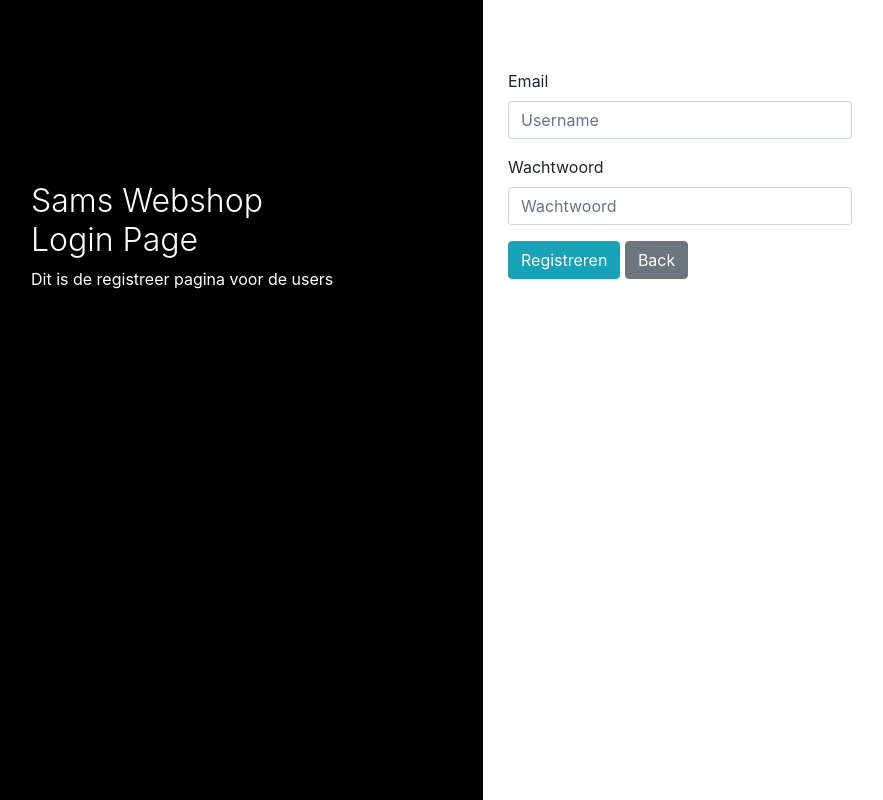
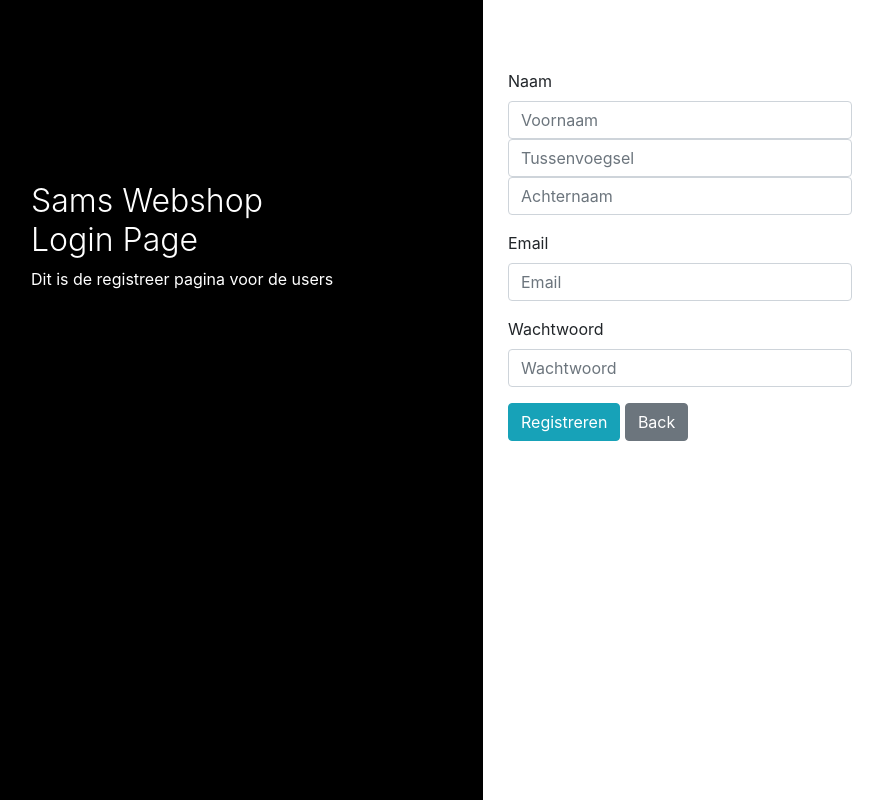
Before and after one commit to Siluq/webshop, a PHP site: page /school/view/register_user.php in a window 1280 px wide. Shown: the whole page, without its empty margins (29-912 px from the left). Run offline with PHP 8.4, Linux system fonts and the light colour scheme; some libraries are stand-ins or nearby versions.

Commit message:
login en dashboard
Login is nu helemaal af en ben begonnen aan het dashboard voor user en admin

```diff
--- a/assets/css/style.css
+++ b/assets/css/style.css
@@ -7,6 +7,12 @@
     height: 100%;
     background-color: #000;
     overflow-x: hidden;
+    padding-top: 20px;
+}
+
+.nav {
+    width: 100%;
+    background-color: #000;
     padding-top: 20px;
 }
 
@@ -66,3 +72,12 @@
 .btn-black {
     background-color: #000 !important;
     color: #fff;
+}
+
+.logout-button {
+    position: relative;
+    background-color: red;
+    color: white;
+    margin: 5px;
+    left: 90%;
+}
--- a/home_user.php
+++ b/home_user.php
@@ -28,7 +28,7 @@
     <div class="main">
         <div class="col-md-6 col-sm-12">
             <div class="login-form">
-                <form method="post" action="<?= BASEHREF;?>src/login_user.php">
+                <form method="post" action="<?= BASEHREF;?>home_user.php">
                <form>
                   <div class="form-group">
                      <label>E-mail adres</label>
@@ -36,7 +36,7 @@
                   </div>
                   <div class="form-group">
                      <label>Wachtwoord</label>
-                     <input type="password" class="form-control" name="field_password" placeholder="Password">
+                     <input type="password" class="form-control" name="field_user_password" placeholder="Password">
                   </div>
                   <button type="submit" name="login" class="btn btn-info">Login</button>
                   <a href="<?php echo BASEHREF; ?>view/register_user.php" class="btn btn-black">Registreer</a>
--- a/src/login_admin.php
+++ b/src/login_admin.php
@@ -49,7 +49,7 @@ function logIn(){
       if (password_verify($field_password, $admin['admin_password'])) {
         //Success! if given password and hash match other wise it will return false.
         $_SESSION['username'] = $username;
-        echo "Hallo je bent ingelogd";
+        echo "Hallo $username je bent ingelogd";
         //hierna kan je nog een header toevoegen die verwijst naar een nieuw php bestand als je bent ingelogd.
 
       }else {
--- a/src/register_user.php
+++ b/src/register_user.php
@@ -8,32 +8,68 @@ function setFormData(){
 
     $_POST;
 
-    $username = mysqli_real_escape_string($con, trim($_POST['field_username']));
-    $password  = mysqli_real_escape_string($con, trim($_POST['field_password']));
+    $firstname = mysqli_real_escape_string($con, trim($_POST['field_firstname']));
+    $tussenvoegsel = mysqli_real_escape_string($con, trim($_POST['field_infixname']));
+    $lastname = mysqli_real_escape_string($con, trim($_POST['field_lastname']));
+    $email = mysqli_real_escape_string($con, trim($_POST['field_email']));
+    $password  = mysqli_real_escape_string($con, trim($_POST['field_user_password']));
 
     // Keep track of validated values
-    $valid = array('field_username'=>false, 'field_password'=>false);
-    // Validate username
-    if( !empty($username) ) {
-    if( strlen($username) >= 2 && strlen($username) <= 20 ) {
-    if( !preg_match('/[^a-zA-Z\s]/', $username) ) {
-        $valid['field_username'] = true;
-        $username = dbp($_POST['field_username']);
-        echo 'Username is OK! <br/>';
+    $valid = array('check_firstname'=>false, 'check_infixname'=>false, 'check_lastname'=>false, 'check_email'=>false, 'check_password'=>false);
+    // Validate firstname
+    if( !empty($firstname) ) {
+        if( strlen($firstname) >= 2 && strlen($firstname) <= 40 ) {
+        if( !preg_match('/[^a-zA-Z\s]/', $firstname) ) {
+            $valid['check_firstname'] = true;
+            $firstName = dbp($_POST['field_firstname']);
+            echo 'Firstname is OK! <br/>';
         }else{
-        echo 'Username can contain only letters!<br/>';
+            echo 'Firstname can contain only letters!<br/>';
         }
         }else{
-    echo 'Username must be between 2 and 20 characters long!<br/>';
+        echo 'Firstname must be between 2 and 40 characters long!<br/>';
         }
         }else{
-    echo 'Username cannot be blank!<br/>';
+        echo 'Firstname cannot be blank!<br/>';
+        }
+        // Validate tussenvoegsel
+        if( !preg_match('/[^a-zA-Z\s]/', $tussenvoegsel) ) {
+            $valid['check_infixname'] = true;
+            $tussenvoegsel = dbp($_POST['field_infixname']);
+                echo 'Tussenvoegsel is OK! <br/>';
+        }else{
+                echo 'Tussenvoegsel can contain only letters!<br/>';
+        }
+
+        // Validate lastname
+        if( !empty($lastname) ) {
+        if( strlen($lastname) >= 2 && strlen($lastname) <= 40 ) {
+        if( !preg_match('/[^a-zA-Z\s]/', $lastname) ) {
+            $valid['check_lastname'] = true;
+            $lastname = dbp($_POST['field_lastname']);
+            echo 'Lastname is OK! <br/>';
+        }else{
+            echo 'Lastname can contain only letters!<br/>';
+        }
+        }else{
+        echo 'Lastname must be between 2 and 40 characters long!<br/>';
+        }
+        }else{
+        echo 'Lastname cannot be blank!<br/>';
+        }
+    // Validate email
+    if( !empty($email) ) {
+        $valid['check_email'] = true;
+        $email = dbp($_POST['field_email']);
+        echo 'Email is OK! <br/>';
+    }else{
+    echo 'Email cannot be blank!<br/>';
     }
     // Validate password
     if( !empty($password) ) {
     if( strlen($password) >= 5 && strlen($password) <= 32 ) {
-    $valid['field_password'] = true;
-    $password = dbp($_POST['field_password']);
+        $valid['check_password'] = true;
+        $password = dbp($_POST['field_user_password']);
         $password = password_hash($password, PASSWORD_BCRYPT, ["cost"=>8]);
         echo 'Password is OK!<br/>';
     }else{
@@ -44,18 +80,19 @@ function setFormData(){
     }
 
 
-    if($valid){
-        $query1 = $con->prepare('INSERT INTO `admin` (`username`, `password`) VALUES (?,?);');
+    if($valid['check_firstname'] && $valid['check_lastname'] && $valid['check_email'] && $valid['check_password']){
+        $query1 = $con->prepare('INSERT INTO `user` (`firstName`, `middleName`, `lastName`, `email`, `user_password`) VALUES (?,?,?,?,?);');
     if ($query1 === false) {
         echo mysqli_error($con)." - ";
         exit(__LINE__);
     }
-    $query1->bind_param('ss', $username, $password);
+    $query1->bind_param('sssss', $firstName, $tussenvoegsel, $lastname, $email, $password);
     if ($query1->execute() === false) {
         echo mysqli_error($con)." - ";
         exit(__LINE__);
     } else {
-        echo "Admin toegevoegd";
+        header("Location: ../home_user.php");
+        return "User toegevoegd";
         $query1->close();
     }
 }
--- a/view/register_user.php
+++ b/view/register_user.php
@@ -26,14 +26,20 @@
     <div class="main">
             <div class="col-md-6 col-sm-12">
                 <div class="register-form">
-                    <form method="post" action="register.php">
+                    <form method="post" action="register_user.php">
+                        <div class="form-group">
+                            <label for="fname">Naam</label>
+                            <input type="text" name="field_firstname" id="fname"  class="form-control" placeholder="Voornaam" required />
+                            <input type="text" name="field_infixname" class="form-control" placeholder="Tussenvoegsel" />
+                            <input type="text" name="field_lastname" class="form-control" placeholder="Achternaam" required />
+                        </div>
                         <div class="form-group">
                             <label for="fname">Email</label>
-                            <input type="text" name="field_email" id="email"  class="form-control" placeholder="Username" required />
+                            <input type="text" name="field_email" id="email"  class="form-control" placeholder="Email" required />
                         </div>
                         <div class="form-group">
                             <label for="passwd">Wachtwoord</label>
-                            <input type="password" name="field_password" class="form-control" id="passwd" placeholder="Wachtwoord" required />
+                            <input type="password" name="field_user_password" class="form-control" id="passwd" placeholder="Wachtwoord" required />
                         </div>
                         <input type="submit" name="submit" class="btn btn-info" value="Registreren" />
                         <a href="<?php echo BASEHREF; ?>home_user.php" class="btn btn-secondary">Back</a>
--- /dev/null
+++ b/view/uitlog.php
@@ -0,0 +1,5 @@
+<?php
+session_start();
+session_destroy();
+header("Location: ../index.php"); //login formulier pagina
+?>
```
Also changed, not shown: src/login_user.php (+19 -8 lines), view/dashboard_admin.php (added, +17 -0 lines), view/dashboard_user.php (added, +22 -0 lines), src/checklogin.php (added). Lines whose indentation alone changed are shown as unchanged.
